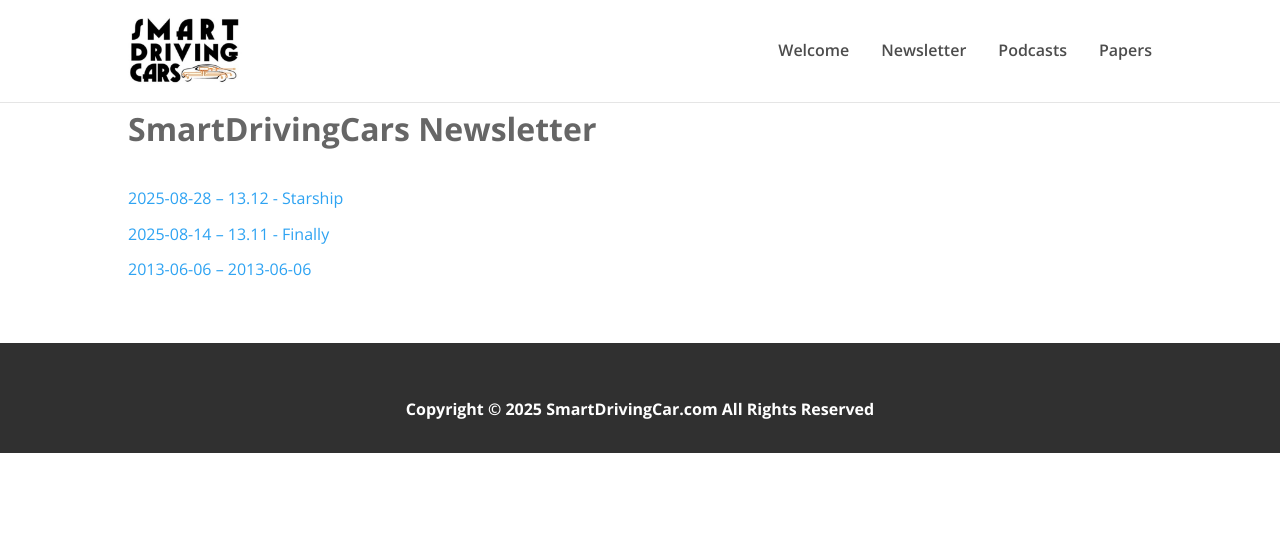
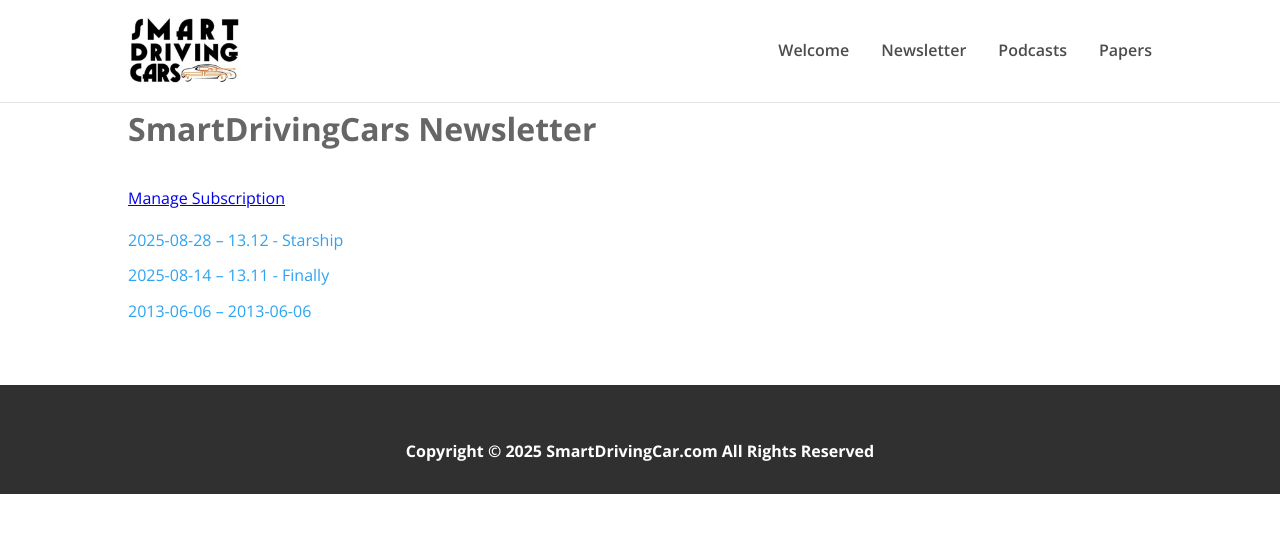
Before and after one commit to PrincetonUniversity/smartdrivingcar, a Jekyll site: the page built from newsletter/index.md, in a window 1280 px wide. Shown: the top 533 px of the page. Built offline with Jekyll 4.4.1, drawn with Linux system fonts in a browser that asks for light colours.

Commit message:
Add Manage Subscription Link

```diff
--- a/newsletter/index.md
+++ b/newsletter/index.md
@@ -5,6 +5,10 @@
 ---
 
 <h1>SmartDrivingCars Newsletter</h1>
+
+<p class="newsletter-actions">
+  <a class="manage-subscription" href="https://kornhauser.princeton.edu/newsletter">Manage Subscription</a>
+  </p>
 
 <ul class="newsletter-archive">
 {% assign issues = site.newsletters | sort: 'date' | reverse %}
```
